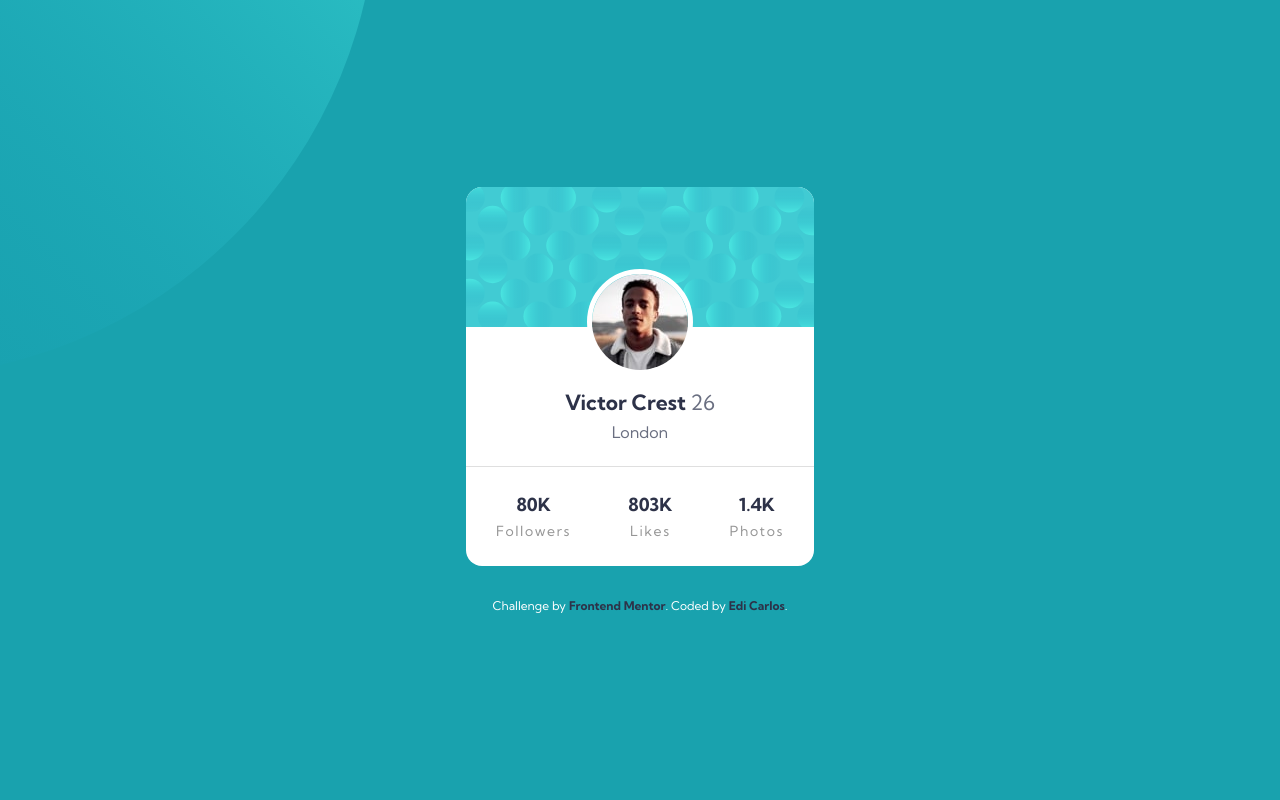
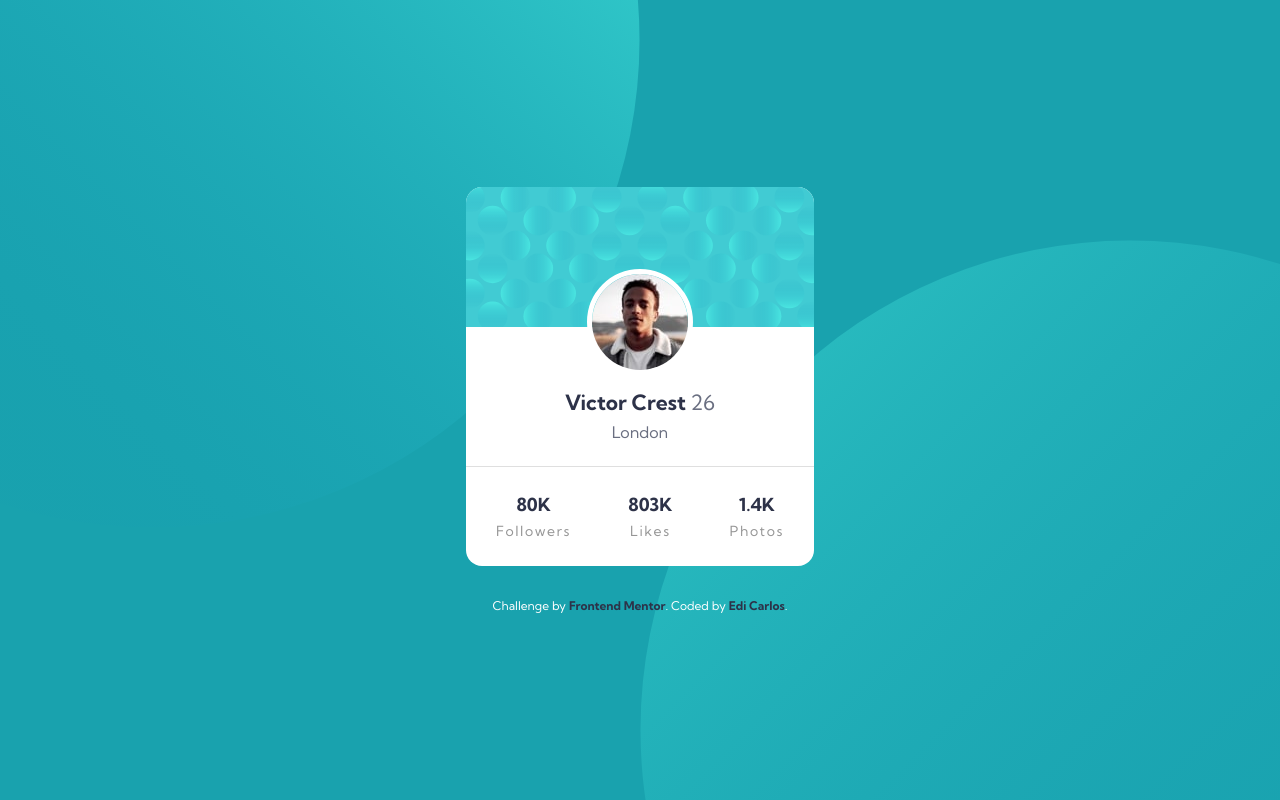
Before and after one commit to ediCarlosSilva/profile-card-challenge, a website: page index.html in a window 1280 px wide. Drawn offline with Linux system fonts and the light colour scheme.

Commit message:
project concluded

```diff
--- a/app/scss/globals/boilerplate.scss
+++ b/app/scss/globals/boilerplate.scss
@@ -13,15 +13,14 @@ body {
   margin: 0 rem(16);
   min-height: calc(100vh - 0.1px);
   padding: 1.5rem;
-  overflow: hidden;
+  background-image: url(../images/bg-pattern-top.svg),
+    url(../images/bg-pattern-bottom.svg);
+  background-repeat: no-repeat, no-repeat;
+  background-position: right 50vw bottom 34vh, left 50vw top 30vh;
 }
 
-// img {
-//   max-width: 100%;
-//   width: 100%;
-// }
-
 .bg-top {
+  width: calc(100% / 2);
   position: absolute;
   left: -600px;
   top: -600px;
--- a/index.html
+++ b/index.html
@@ -17,9 +17,6 @@
   <script defer src="./dist/script.js"></script>
 </head>
 <body>
-  <div class="bg-top">
-    <img src="./images/bg-pattern-top.svg" alt="">
-  </div>
   <section class="card profile">
     <article>
       <img src="./images/bg-pattern-card.svg" alt="Image at the background top">
@@ -41,10 +38,6 @@
       </ul>
     </article>
   </section>
-
-  <!-- <div class="bg-bottom">
-    <img src="./images/bg-pattern-bottom.svg" alt="">
-  </div> -->
   <div class="attribution">
     Challenge by <a href="https://www.frontendmentor.io?ref=challenge" target="_blank">Frontend Mentor</a>.
     Coded by <a href="https://edicarlossilva.github.io" target="_blank" rel="noreferrer">Edi Carlos</a>.
```
Also changed, not shown: dist/style.css, 1 other file.
